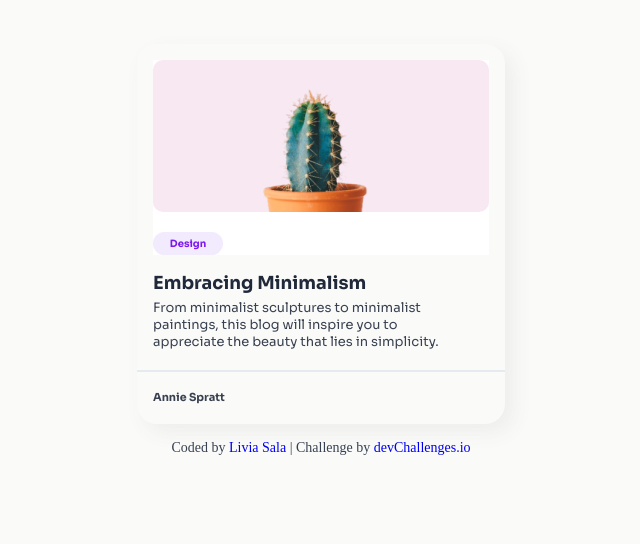
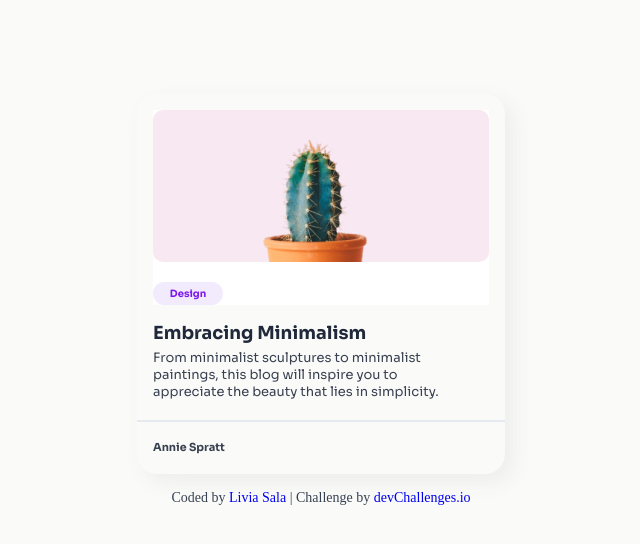
Before and after one commit to cloudsaa/Minimal-Blog-Card, a plain HTML site: page index.html in a window 1280 px wide. Shown: the part 156-700 px from the top of the page, without its empty margins (319-959 px from the left). Drawn offline with Linux system fonts and the light colour scheme; a web font is replaced by a local one.

Commit message:
Update style.css

```diff
--- a/css/style.css
+++ b/css/style.css
@@ -29,7 +29,7 @@ body {
     display: flex;
     flex-direction: column;
     align-items: center;
-    margin-top: 200px;
+    margin-top: 250px;
     background-color: #FAFAF9;
 }
 
```
